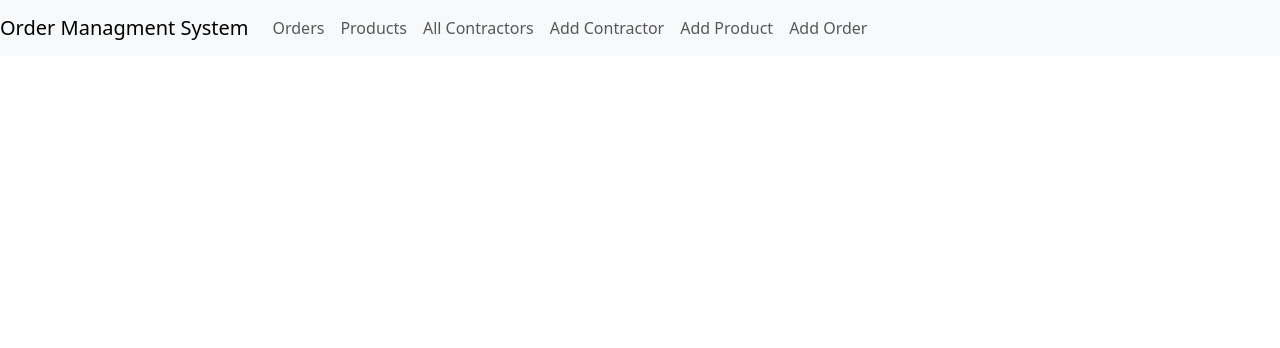
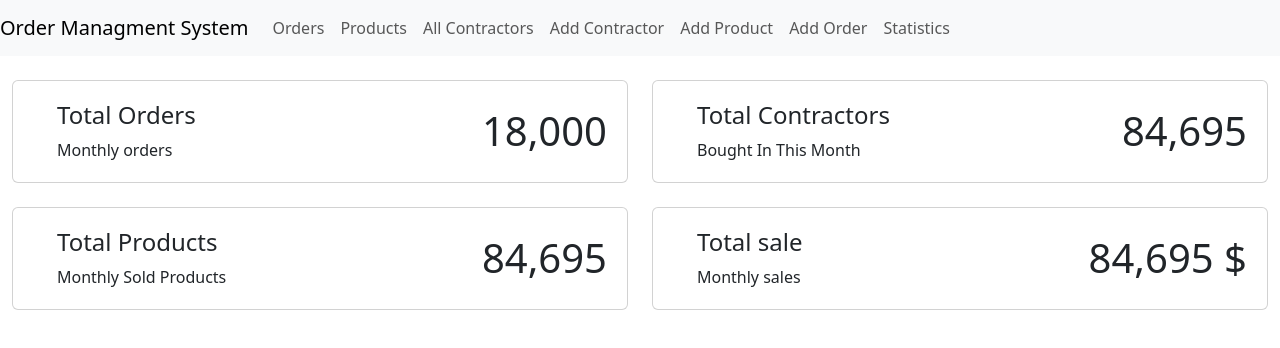
Before and after one commit to OliwierWojewoda/OrderManagment, an Angular app in the folder OrderManagmentUI/: page /statistics in a window 1280 px wide. Before the commit this address led to /. Shown: the top 348 px of the page. Built offline with nearby package versions, Linux system fonts and the light colour scheme.

Commit message:
statistics template

```diff
--- a/OrderManagmentUI/src/app/app-routing.module.ts
+++ b/OrderManagmentUI/src/app/app-routing.module.ts
@@ -7,6 +7,7 @@ import { AddProductComponent } from './components/add-product/add-product.compon
 import { EditContractorComponent } from './components/edit-contractor/edit-contractor.component';
 import { EditOrderProductsComponent } from './components/edit-order-products/edit-order-products.component';
 import { EditProductComponent } from './components/edit-product/edit-product.component';
+import { StatisticsComponent } from './components/statistics/statistics.component';
 import { ViewContractorsComponent } from './components/view-contractors/view-contractors.component';
 import { ViewOrderProductsComponent } from './components/view-order-products/view-order-products.component';
 import { ViewOrdersComponent } from './components/view-orders/view-orders.component';
@@ -62,6 +63,10 @@ const routes: Routes = [
     path: 'editOrderProducts/:orderid/:id',
     component:EditOrderProductsComponent
   },
+  {
+    path: 'statistics',
+    component:StatisticsComponent
+  },
 ]
 
 @NgModule({
--- a/OrderManagmentUI/src/app/app.component.html
+++ b/OrderManagmentUI/src/app/app.component.html
@@ -25,6 +25,9 @@
       <li class="nav-item">
         <a class="nav-link" routerLink="addOrder">Add Order</a>
       </li>
+      <li class="nav-item">
+        <a class="nav-link" routerLink="statistics">Statistics</a>
+      </li>
     </ul>
   </div>
 </nav>
--- a/OrderManagmentUI/src/app/app.module.ts
+++ b/OrderManagmentUI/src/app/app.module.ts
@@ -16,6 +16,7 @@ import { AddContractorComponent } from './components/add-contractor/add-contract
 import { AddOrderComponent } from './components/add-order/add-order.component';
 import { AddOrderProductsComponent } from './components/add-order-products/add-order-products.component';
 import { EditOrderProductsComponent } from './components/edit-order-products/edit-order-products.component';
+import { StatisticsComponent } from './components/statistics/statistics.component';
 
 @NgModule({
   declarations: [
@@ -31,6 +32,7 @@ import { EditOrderProductsComponent } from './components/edit-order-products/edi
     AddOrderComponent,
     AddOrderProductsComponent,
     EditOrderProductsComponent,
+    StatisticsComponent,
   ],
   imports: [
     BrowserModule,
--- /dev/null
+++ b/OrderManagmentUI/src/app/components/statistics/statistics.component.css
@@ -0,0 +1,3 @@
+body {
+    background-color: #f5f7fa;
+  }
--- /dev/null
+++ b/OrderManagmentUI/src/app/components/statistics/statistics.component.html
@@ -0,0 +1,86 @@
+<div class="container-fluid">
+    <section>
+        <div class="row">
+            <div class="col-xl-6 col-md-12 mt-4">
+                <div class="card">
+                    <div class="card-body">
+                        <div class="d-flex justify-content-between p-md-1">
+                            <div class="d-flex flex-row">
+                                <div class="align-self-center">
+                                    <i class="fas fa-pencil-alt text-info fa-3x me-4"></i>
+                                </div>
+                                <div>
+                                    <h4>Total Orders</h4>
+                                    <p class="mb-0">Monthly orders</p>
+                                </div>
+                            </div>
+                            <div class="align-self-center">
+                                <h2 class="h1 mb-0">18,000</h2>
+                            </div>
+                        </div>
+                    </div>
+                </div>
+            </div>
+            <div class="col-xl-6 col-md-12 mt-4">
+                <div class="card">
+                    <div class="card-body">
+                        <div class="d-flex justify-content-between p-md-1">
+                            <div class="d-flex flex-row">
+                                <div class="align-self-center">
+                                    <i class="far fa-comment-alt text-warning fa-3x me-4"></i>
+                                </div>
+                                <div>
+                                    <h4>Total Contractors</h4>
+                                    <p class="mb-0">Bought In This Month</p>
+                                </div>
+                            </div>
+                            <div class="align-self-center">
+                                <h2 class="h1 mb-0">84,695</h2>
+                            </div>
+                        </div>
+                    </div>
+                </div>
+            </div>
+            <div class="col-xl-6 col-md-12 mt-4">
+                <div class="card">
+                    <div class="card-body">
+                        <div class="d-flex justify-content-between p-md-1">
+                            <div class="d-flex flex-row">
+                                <div class="align-self-center">
+                                    <i class="far fa-comment-alt text-warning fa-3x me-4"></i>
+                                </div>
+                                <div>
+                                    <h4>Total Products</h4>
+                                    <p class="mb-0">Monthly Sold Products</p>
+                                </div>
+                            </div>
+                            <div class="align-self-center">
+                                <h2 class="h1 mb-0">84,695</h2>
+                            </div>
+                        </div>
+                    </div>
+                </div>
+            </div>
+            <div class="col-xl-6 col-md-12 mt-4">
+                <div class="card">
+                    <div class="card-body">
+                        <div class="d-flex justify-content-between p-md-1">
+                            <div class="d-flex flex-row">
+                                <div class="align-self-center">
+                                    <i class="far fa-comment-alt text-warning fa-3x me-4"></i>
+                                </div>
+                                <div>
+                                    <h4>Total sale</h4>
+                                    <p class="mb-0">Monthly sales</p>
+                                </div>
+                            </div>
+                            <div class="align-self-center">
+                                <h2 class="h1 mb-0">84,695 $</h2>
+                            </div>
+                        </div>
+                    </div>
+                </div>
+            </div>
+        </div>
+    </section>
+</div>
--- /dev/null
+++ b/OrderManagmentUI/src/app/components/statistics/statistics.component.ts
@@ -0,0 +1,15 @@
+import { Component, OnInit } from '@angular/core';
+
+@Component({
+  selector: 'app-statistics',
+  templateUrl: './statistics.component.html',
+  styleUrls: ['./statistics.component.css']
+})
+export class StatisticsComponent implements OnInit {
+
+  constructor() { }
+
+  ngOnInit(): void {
+  }
+
+}
```
